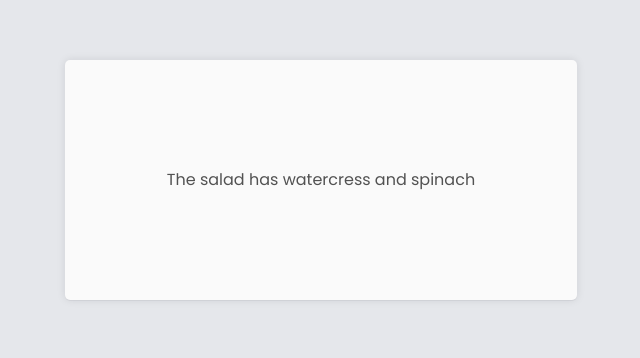
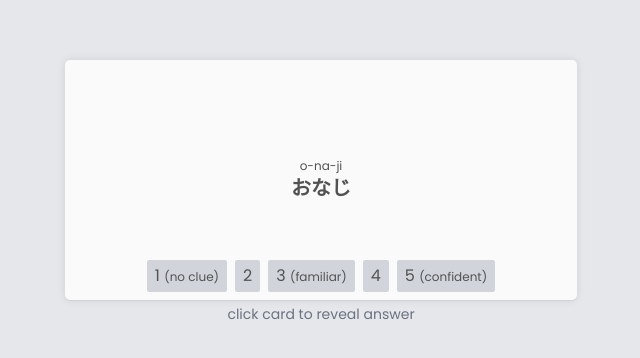
Before and after one commit to konstantinstanmeyer/sm-2-learner, a Next.js app: page / in a window 1280 px wide. Shown: the part 220-578 px from the top of the page, without its empty margins (319-959 px from the left). Built offline with nearby package versions, Linux system fonts and the light colour scheme.

Commit message:
basic card css

```diff
--- a/app/globals.css
+++ b/app/globals.css
@@ -1,6 +1,10 @@
 @tailwind base;
 @tailwind components;
 @tailwind utilities;
+
+/* .card-1:hover {
+  cursor: pointer;
+} */
 
 @media (min-width: 768px) {
   .card {
--- a/app/page.tsx
+++ b/app/page.tsx
@@ -1,10 +1,11 @@
 import Image from 'next/image'
 import Card from '@/components/card'
+import samples from '@/lib/samples'
 
 export default function Home() {
   return (
    <div className="w-full h-full position fixed flex justify-center items-center bg-gray-200">
-    <Card />
+    <Card cardInfo={samples[2]} />
    </div>
   )
 }
--- a/components/card.tsx
+++ b/components/card.tsx
@@ -1,26 +1,30 @@
 "use client"
+import { useState } from "react";
+import { Sample } from "@/lib/samples";
+import CardOptions from "./cardOptions";
 
-import { useState } from "react";
-
-interface sample {
-    original: string;
-    translation: string;
+interface Props {
+    cardInfo: Sample
 }
 
-const sample1: sample = {
-    original: "La ensalada lleva berro y espinaca",
-    translation: "The salad has watercress and spinach"
-}
-
-export default function Card(){
+export default function Card({ cardInfo }: Props){
     const [isClicked, setIsClicked] = useState<boolean>(false);
 
     return (
-        <div onClick={() => setIsClicked(!isClicked)} className="card card-1">
-            {isClicked ?
-            <p>{sample1.original}</p>
-            :
-            <p>{sample1.translation}</p>}
+        <div onClick={() => setIsClicked(!isClicked)} className="card card-1 relative">
+            {!cardInfo.isCharacter && cardInfo?.phonetic && !cardInfo.isNative ?
+                <p className="text-xs">{cardInfo.phonetic}</p> : null
+            }
+            <p className="font-semibold text-xl">{cardInfo.original}</p>
+            {!isClicked ? null :
+            <>
+                <div className="h-[1px] w-1/2 mb-1.5 mt-1 bg-gray-400" />
+                <p className="font-semibold text-sm">{`${cardInfo.translation}`}</p>
+                {cardInfo.isNative}<p></p>
+            </>
+            }
+            <CardOptions />
+            <p className="absolute text-gray-500 -bottom-6 text-sm">click card to reveal answer</p>
         </div>
     )
 }
--- /dev/null
+++ b/components/cardOptions.jsx
@@ -0,0 +1,11 @@
+export default function CardOptions(){
+    return (
+        <div className="flex absolute flex-row items-center [&>button]:bg-gray-300 [&>button]:mx-1 [&>button]:px-2 [&>button]:rounded-sm [&>button]:py-1 bottom-2">
+            <button>1 <span className="text-xs">(no clue)</span></button>
+            <button>2</button>
+            <button>3 <span className="text-xs">(familiar)</span></button>
+            <button>4</button>
+            <button>5 <span className="text-xs">(confident)</span></button>
+        </div>
+    )
+}
--- /dev/null
+++ b/lib/samples.ts
@@ -0,0 +1,48 @@
+export interface Sample {
+    language: string;
+    original: string;
+    translation: string;
+    phonetic?: string;
+    isNative: boolean; // determines if the original string is in the user's native language, and decides which side of the card phonetics will be placed
+    isCharacter: boolean;
+}
+
+const sample1: Sample = {
+    language: "Spanish",
+    original: "La ensalada lleva berro y espinaca",
+    translation: "The salad has watercress and spinach",
+    isNative: false,
+    isCharacter: false,
+}
+
+const sample2: Sample = {
+    language: "Japanese",
+    original: "か",
+    translation: "ka",
+    isNative: false, // false means the original will have the phonetics if they are present in the instance
+    isCharacter: true,
+}
+
+const sample3: Sample = {
+    language: "Japanese",
+    original: "おなじ",
+    translation: "same",
+    phonetic: "o-na-ji",
+    isNative: false,
+    isCharacter: false,
+}
+
+const sample4: Sample = {
+    language: "Japanese",
+    original: "same",
+    translation: "おなじ",
+    phonetic: "o-na-ji",
+    isNative: true,
+    isCharacter: false,
+}
+
+const samples = [
+    sample1, sample2, sample3, sample4
+]
+
+export default samples
```
Also changed, not shown: 1 other file (tests, documents, lock files or other folders).
